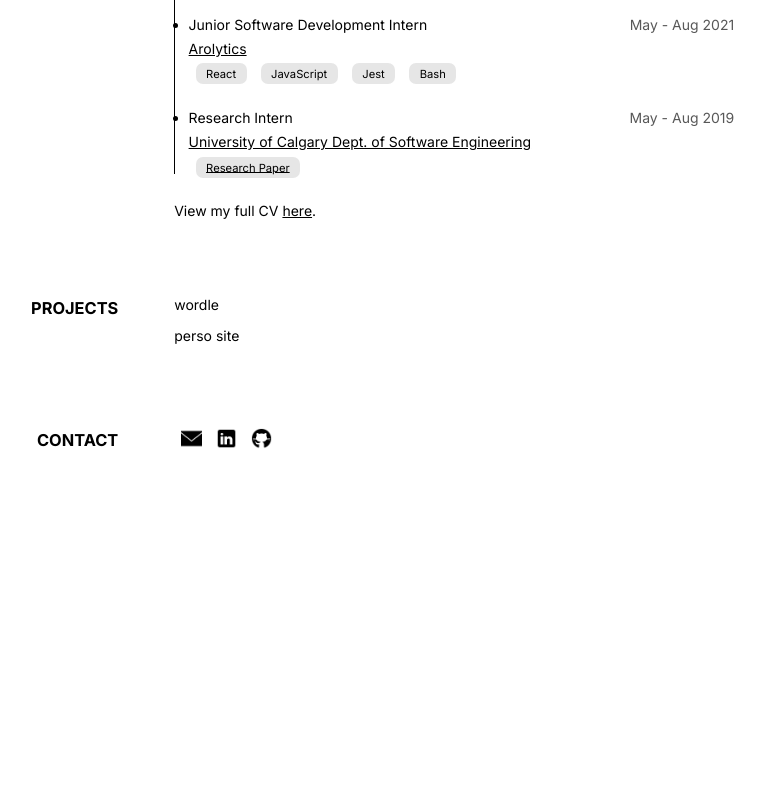
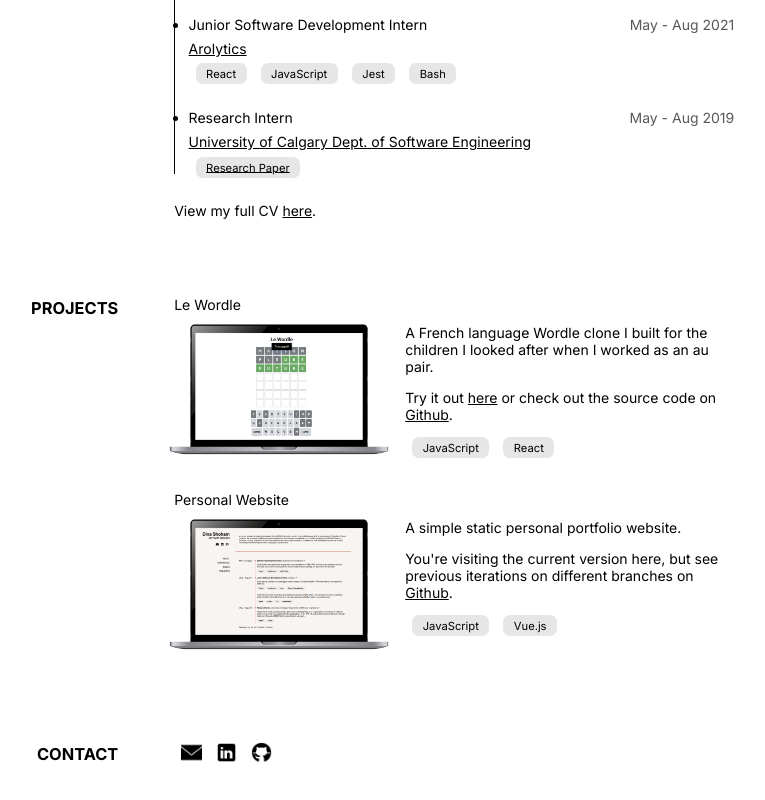
Before and after one commit to dina-shoham/personal-website, a Vue app: page / in a window 1280 px wide. Shown: the part 504-1304 px from the top of the page, without its empty margins (325-1090 px from the left). Before the commit the page ends 1069 px from the top, so only its background shows below. Built offline with nearby package versions, Linux system fonts and the light colour scheme.

Commit message:
projects added

```diff
--- a/src/components/Projects.vue
+++ b/src/components/Projects.vue
@@ -1,11 +1,56 @@
+<script setup lang="ts">
+import SkillItem from './SkillItem.vue';
+
+</script>
+
 <template>
-    <div class="section">
-      <div class="section-head">
-          <h3>Projects</h3>
+  <div class="section">
+    <div class="section-head">
+        <h3>Projects</h3>
+    </div>
+    <div class="section-body">
+      <div class="project">
+        <div class="project-head">
+          <p>Le Wordle</p>
+          <img class="project-img" src="/src/assets/wordle-mockup.png" alt="Mockup of a Wordle application"/>
+        </div>
+        <div class="project-body">
+          <p>A French language Wordle clone I built for the children I looked after when I worked as an au pair.</p>
+          <p>Try it out <a href="https://shoham.ca/dina/le-wordle/" target="_blank">here</a> or check out the source code on <a href="https://github.com/dina-shoham/le-wordle" target="_blank">Github</a>.</p>
+          <SkillItem text="JavaScript"></SkillItem>
+          <SkillItem text="React"></SkillItem>
+        </div>
       </div>
-      <div class="section-body">
-          <p>wordle</p>
-          <p>perso site</p>
+
+      <div class="project">
+        <div class="project-head">
+          <p>Personal Website</p>
+          <img class="project-img" src="/src/assets/portfolio-mockup.png" alt="Mockup of a simple personal website"/>
+        </div>
+        <div class="project-body">
+          <p>A simple static personal portfolio website.</p>
+          <p>You're visiting the current version here, but see previous iterations on different branches on <a href="https://github.com/dina-shoham/personal-website" target="_blank">Github</a>.</p>
+          <SkillItem text="JavaScript"></SkillItem>
+          <SkillItem text="Vue.js"></SkillItem>
+        </div>
       </div>
     </div>
-  </template>
+  </div>
+</template>
+
+<style>
+.project-img {
+  width: 18rem;
+  height: 12rem;
+  margin: -1.5rem 0rem 0rem -1.5rem;
+}
+
+.project {
+  display: flex;
+  flex-direction: row;
+}
+
+.project-body {
+  margin: 2rem 0rem 0rem 0rem;
+}
+</style>
```
Also changed, not shown: src/assets/portfolio-mockup.png (added), src/assets/wordle-mockup.png (added).
